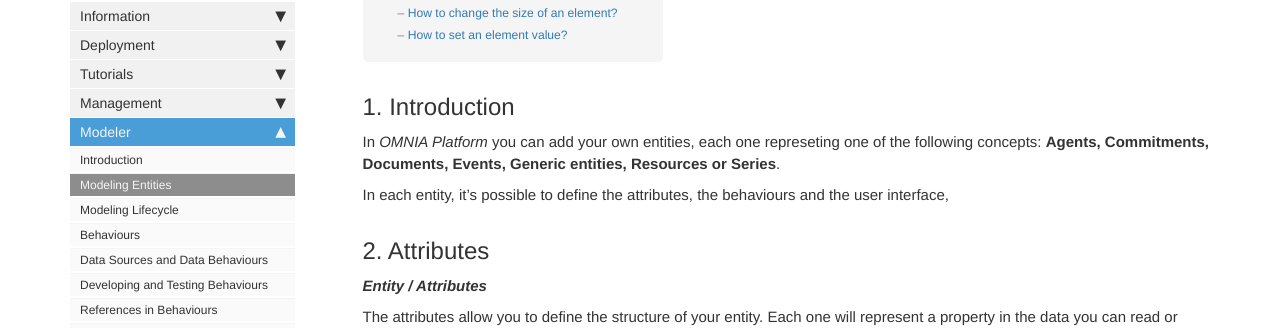
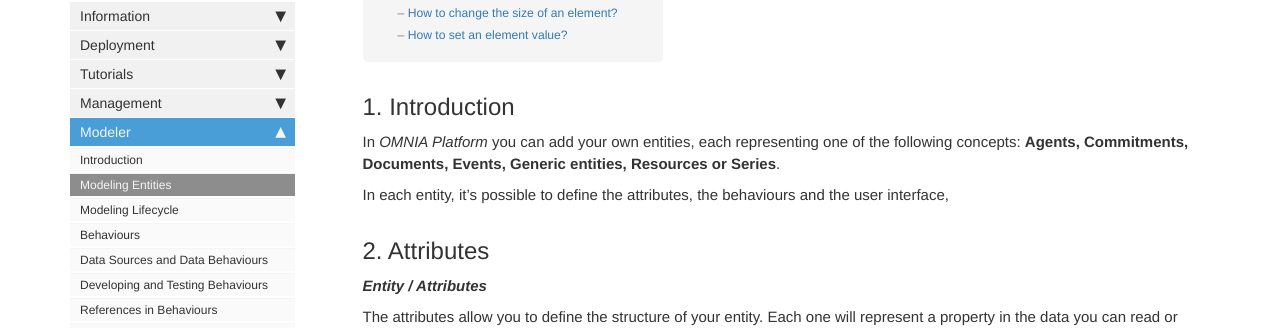
Before and after one commit to daniel8lopes/omnia3, a Jekyll site: the page built from docs/pages/omnia3/Modeler/omnia3_modeler_entities.md, in a window 1280 px wide and 900 px high, scrolled down 590 px. Shown: the part 127-455 px from the top of the window. Built offline with Jekyll 4.4.1, drawn with Linux system fonts in a browser that asks for light colours; nearby versions of some CDN libraries; comment, search, counter and statistics services are not loaded.

Commit message:
Update omnia3_modeler_entities.md

```diff
--- a/docs/pages/omnia3/Modeler/omnia3_modeler_entities.md
+++ b/docs/pages/omnia3/Modeler/omnia3_modeler_entities.md
@@ -10,7 +10,7 @@ folder: omnia3
 
 ## 1. Introduction
 
-In _OMNIA Platform_ you can add your own entities, each one represeting one of the following concepts: __Agents, Commitments, Documents, Events, Generic entities, Resources or Series__.
+In _OMNIA Platform_ you can add your own entities, each representing one of the following concepts: __Agents, Commitments, Documents, Events, Generic entities, Resources or Series__.
 
 In each entity, it's possible to define the attributes, the behaviours and the user interface,
 
```
